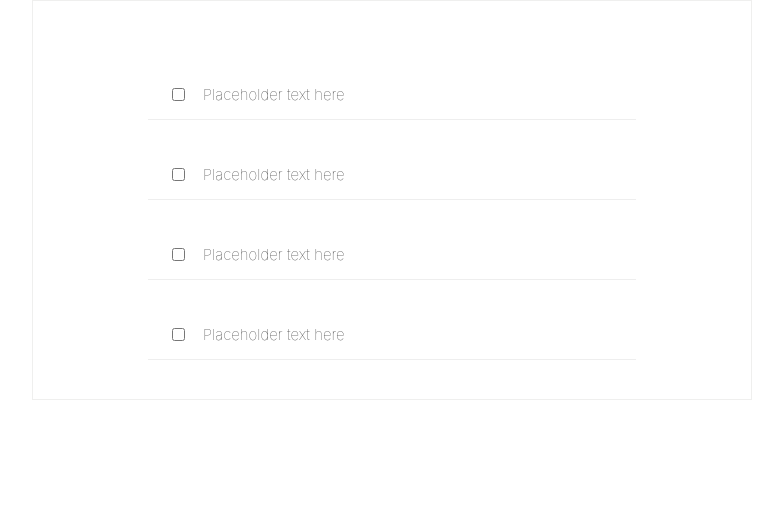
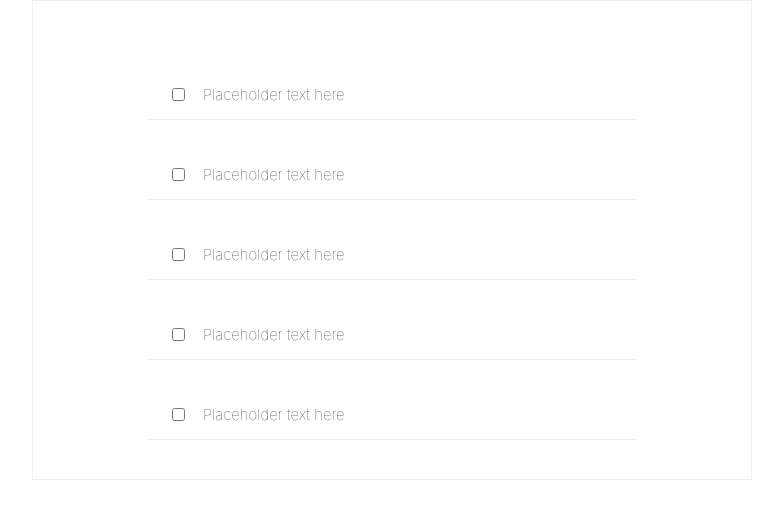
Before and after one commit to Benedict-Kpaduwa/To-Do-App, a React (Create React App) app: page / in a window 1280 px wide. Shown: the top 518 px of the page, without its empty margins (248-1031 px from the left). Built offline with nearby package versions, Linux system fonts and the light colour scheme.

Commit message:
Update App.js

```diff
--- a/src/App.js
+++ b/src/App.js
@@ -1,14 +1,14 @@
 //import logo from './logo.svg';
 import './App.css';
-import TodoItem from "./ToDoItem"
+import TodoItem from "./ToDoItem";
+import todoData from './ToDoData';
 
 function App() {
+  const todoItems = todoData.map(item => <TodoItem key={item.id} item={item}/>)
+
   return (
     <div className = "todo-list">
-      <TodoItem />
-      <TodoItem />
-      <TodoItem />
-      <TodoItem />
+    {todoItems}
     </div>
   );
 }
```
